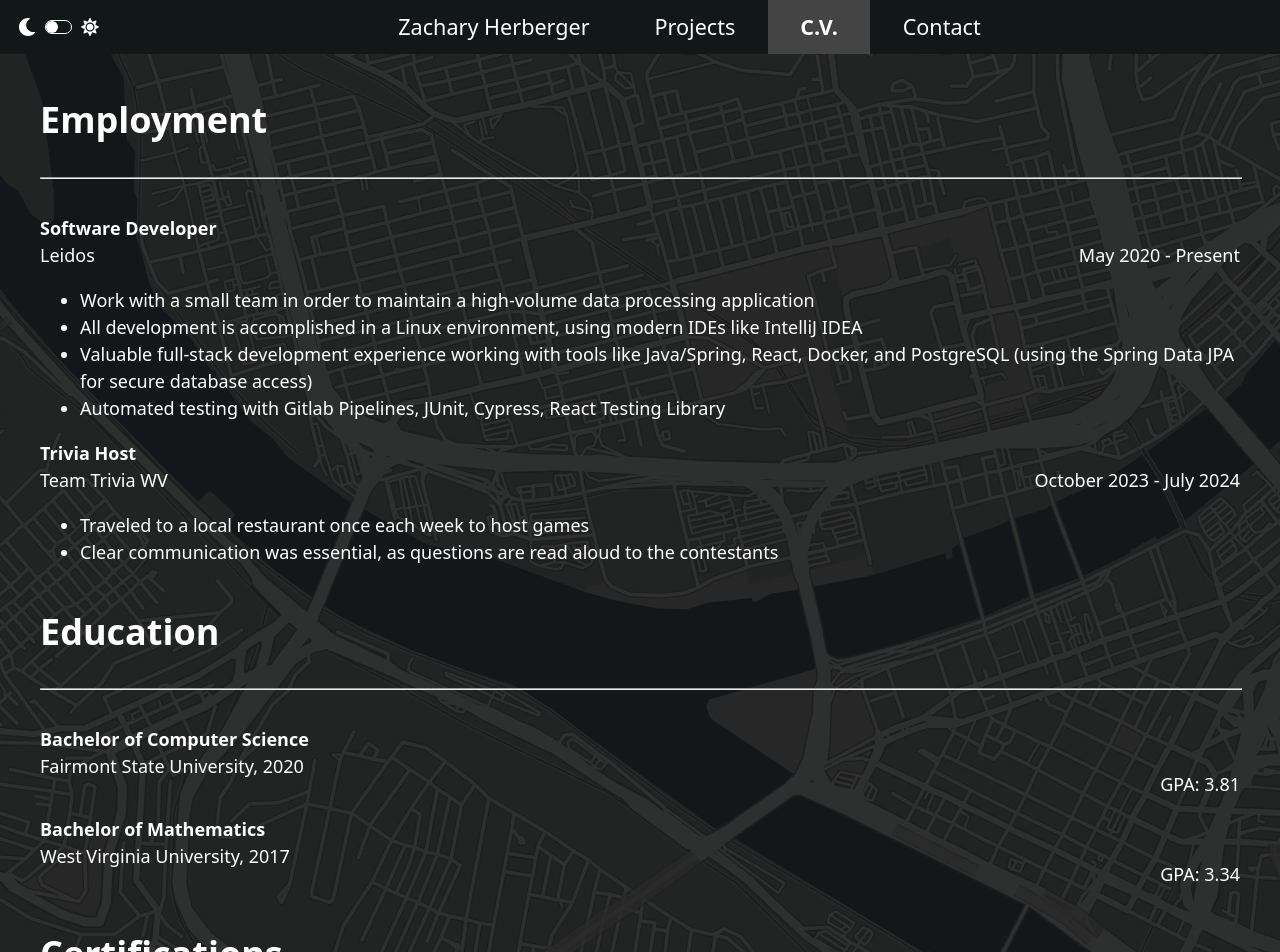
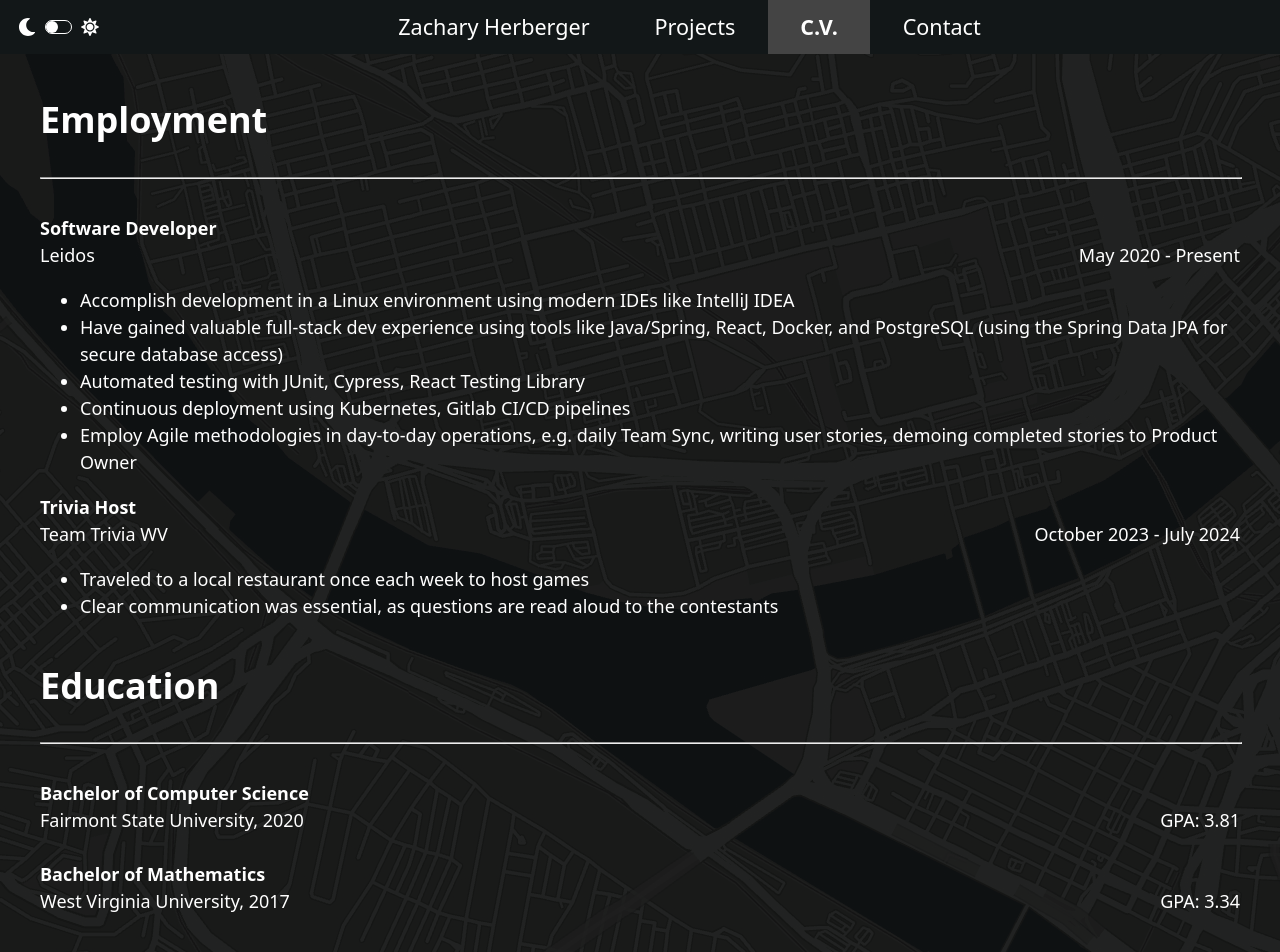
Before and after one commit to zherberger/my-home-page, a React (Vite) app: page /cv in a window 1280 px wide. Shown: the top 952 px of the page. Built offline with nearby package versions, Linux system fonts and the light colour scheme.

Commit message:
Adjust some colors and CV

```diff
--- a/src/CV.tsx
+++ b/src/CV.tsx
@@ -15,22 +15,28 @@ export default function CV() {
             </Stack>
             <ul>
                 <li>
-                    Work with a small team in order to maintain a high-volume data processing application
+                    Accomplish development in a Linux environment using modern IDEs like IntelliJ IDEA
                 </li>
                 <li>
-                    All development is accomplished in a Linux environment, using modern IDEs like IntelliJ IDEA
+                    Have gained valuable full-stack dev experience using tools like Java/Spring, React, Docker, and PostgreSQL (using the Spring Data JPA for secure database access)
                 </li>
                 <li>
-                    Valuable full-stack development experience working with tools like Java/Spring, React, Docker, and PostgreSQL (using the Spring Data JPA for secure database access)
+                    Automated testing with JUnit, Cypress, React Testing Library
                 </li>
                 <li>
-                    Automated testing with Gitlab Pipelines, JUnit, Cypress, React Testing Library
+                    Continuous deployment using Kubernetes, Gitlab CI/CD pipelines
+                </li>
+                <li>
+                    Employ Agile methodologies in day-to-day operations, e.g. daily Team Sync, writing user stories, demoing completed stories to Product Owner
                 </li>
             </ul>
             <b>Trivia Host</b>
-            <Stack>
+            <Stack
+                alignItems="flex-end"
+                justifyContent="space-between"
+            >
                 <div>Team Trivia WV</div>
-                <div style={{marginLeft: "auto"}}>October 2023 - July 2024</div>
+                <div>October 2023 - July 2024</div>
             </Stack>
             <ul>
                 <li>
@@ -43,16 +49,28 @@ export default function CV() {
             <h2>Education</h2>
             <hr/>
             <br/>
-                <b>Bachelor of Computer Science</b>
-                <Stack>
+            <Stack
+                alignItems="end"
+                justifyContent="space-between"
+            >
+                <div>
+                    <b>Bachelor of Computer Science</b>
                     <div>Fairmont State University, 2020</div>
-                    <p style={{marginLeft: "auto"}}>GPA: 3.81</p>
-                </Stack>
-                <b>Bachelor of Mathematics</b>
-                <Stack>
+                </div>
+                <div>GPA: 3.81</div>
+            </Stack>
+            <br/>
+            <Stack
+                alignItems="end"
+                justifyContent="space-between"
+            >
+                <div>
+                    <b>Bachelor of Mathematics</b>
                     <div>West Virginia University, 2017</div>
-                    <p style={{marginLeft: "auto"}}>GPA: 3.34</p>
-                </Stack>
+                </div>
+                <div>GPA: 3.34</div>
+            </Stack>
+            <br/>
             <h2>Certifications</h2>
             <hr/>
             <br/>
@@ -73,6 +91,8 @@ export default function CV() {
                 <b>Certified SAFe 6 Professional</b>
                 <div style={{marginLeft: "auto"}}>February 2024</div>
             </Stack>
+            <br/>
+            <br/>
         </Page>
     )
 }
--- a/src/Contact.tsx
+++ b/src/Contact.tsx
@@ -5,7 +5,7 @@ export default function Contact() {
         <Page>
             <Stack direction="column" alignItems="center">
                 <p>Please direct all inquiries to:</p>
-                <a href="mailto:zherberger@gmail.com">zherberger@gmail.com</a>
+                <a className="link" href="mailto:zherberger@gmail.com">zherberger@gmail.com</a>
             </Stack>
         </Page>
     )
--- a/src/Home.tsx
+++ b/src/Home.tsx
@@ -16,7 +16,7 @@ export default function Home() {
             <br/><br/>
             Originally from Fairmont, WV, I moved to Pittsburgh in 2024 in order to advance my career in software development.
             <br/><br/>
-            Check out some of my <Link to='/projects'>projects</Link>!
+            Check out some of my <Link className="link" to='/projects'>projects</Link>!
           </p>
         </div>
     </Page>
--- a/src/components.tsx
+++ b/src/components.tsx
@@ -1,6 +1,6 @@
 import githubLogoWhite from './assets/GitHub_Logo_White.png';
 import { FaTimes } from 'react-icons/fa';
-import { useCallback, useContext, useEffect } from 'react';
+import { useContext, useEffect } from 'react';
 import { BsGithub } from 'react-icons/bs';
 import Topnav from './Sidenav';
 import { ThemeProvider } from 'styled-components';
@@ -68,6 +68,12 @@ export function GitHubLink({ url } : { url: string }) {
     );
 }
 
+function windowListener(e: any, setShow: (show: boolean) => void) {
+    if(!e?.target?.className?.includes('theme-switcher')) {
+        setShow(false);
+    }
+}
+
 export function Dialog({
     title,
     show,
@@ -79,17 +85,11 @@ export function Dialog({
     setShow: (show: boolean) => void,
     children: JSX.Element | JSX.Element[]
 }) {
-    const windowListener = useCallback((e) => {
-        if(!e?.target?.className?.includes('theme-switcher')) {
-            setShow(false);
-        }
-    }, [])
-
     useEffect(() => {
         if(show) {
-            window.addEventListener('click', windowListener);
+            window.addEventListener('click', (e) => windowListener(e, setShow));
         } else {
-            window.removeEventListener('click', windowListener);
+            window.removeEventListener('click', (e) => windowListener(e, setShow));
         }
     }, [show])
 
--- a/src/global-style.tsx
+++ b/src/global-style.tsx
@@ -1,19 +1,27 @@
 import { createGlobalStyle } from "styled-components"
 import normalize from "styled-normalize"
+import pghDark from "./assets/pgh-dark.png";
+import pghLight from "./assets/pgh-light.png";
+
+console.log(pghDark);
 
 export const lightTheme = {
-    backgroundImage: "url(\"src/assets/pgh-light.png\")",
+    backgroundImage: `url(${pghLight})`,
     backgroundColor: "#ffffff",
     accentColor: "#b0b9b9",
     borderColor: "#ccc",
+    linkColor: "#0000cc",
+    linkVisitedColor: "#551a8b",
     color: "#213547",
 }
 
 export const darkTheme = {
-    backgroundImage: "url('src/assets/pgh-dark.png')",
+    backgroundImage: `url(${pghDark})`,
     backgroundColor: "#242424",
     accentColor: "#121718",
     borderColor: "#444",
+    linkColor: "#00a0dd",
+    linkVisitedColor: "#a031dd",
     color: "white",
 }
 
@@ -37,6 +45,7 @@ export const GlobalStyle = createGlobalStyle`
         -webkit-font-smoothing: antialiased;
         -moz-osx-font-smoothing: grayscale;
         overflow-x: hidden;
+        overflow-y: scroll;
     }
 
       h1 {
@@ -132,6 +141,14 @@ export const GlobalStyle = createGlobalStyle`
         background-color: ${(props) => props.theme.borderColor};
       }
 
+      .link {
+        color: ${(props) => props.theme.linkColor};
+      }
+
+      .link:visited {
+        color: ${(props) => props.theme.linkVisitedColor};
+      }
+
       hr {
         width: 100%;
       }
```
Also changed, not shown: src/assets/pgh-dark.png.
